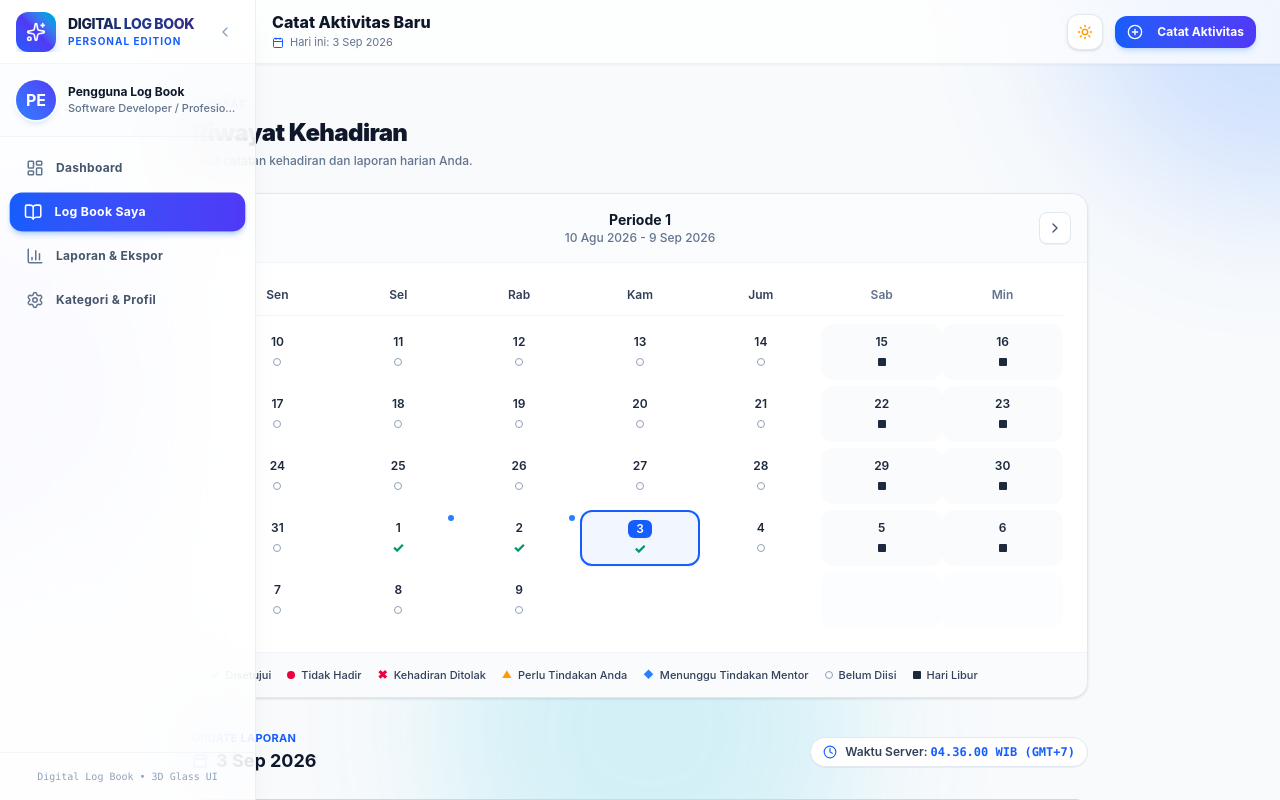
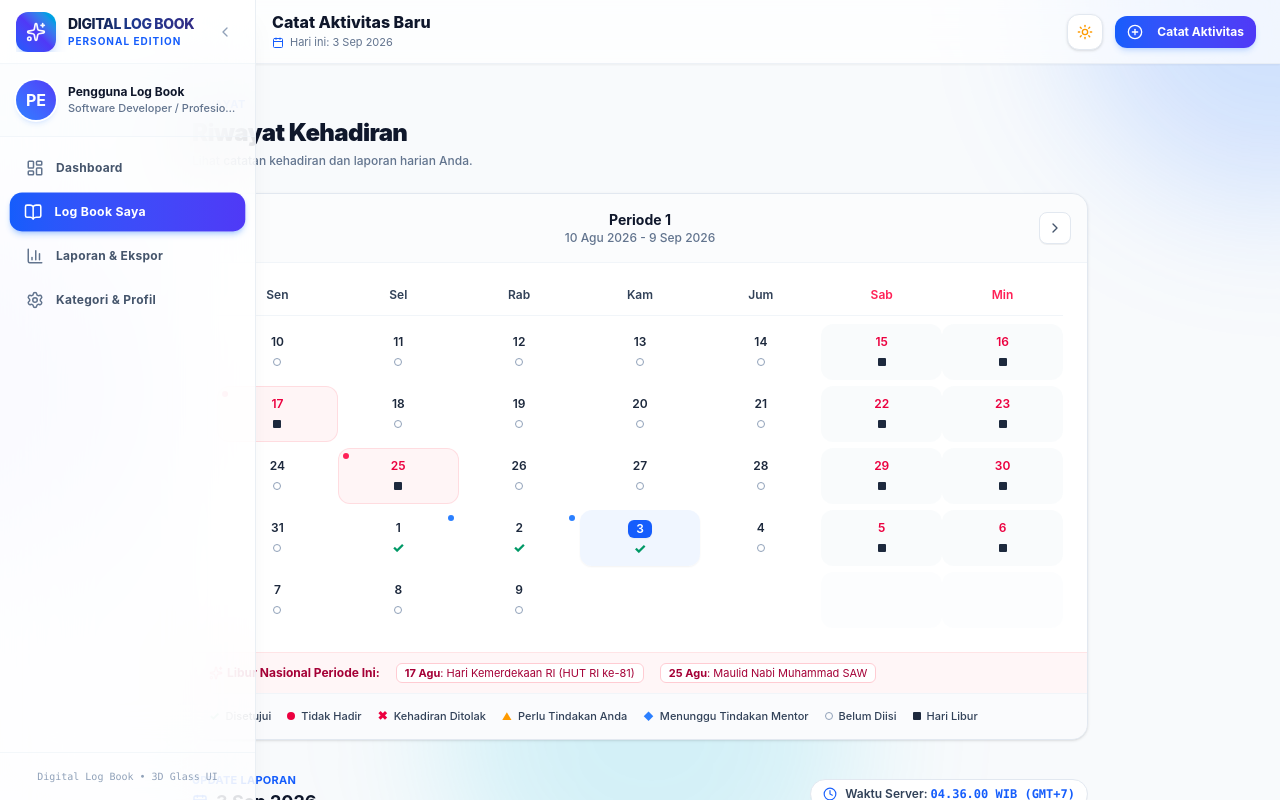
Before and after one commit to Muizlaq/digital-logbook, a Next.js app: page /logbook/new in a window 1280 px wide. Shown: the top 800 px of the page. Built offline with nearby package versions, Linux system fonts and the light colour scheme.

Commit message:
feat: integrate official Indonesian national holidays into attendance calendar

```diff
--- a/src/app/(dashboard)/logbook/new/page.tsx
+++ b/src/app/(dashboard)/logbook/new/page.tsx
@@ -31,7 +31,7 @@ import { Input } from "@/components/ui/input";
 import { Textarea } from "@/components/ui/textarea";
 import { Select } from "@/components/ui/select";
 import { Card, CardContent, CardHeader, CardTitle, CardDescription } from "@/components/ui/card";
-import { AttendanceCalendarPicker } from "@/components/logbook/attendance-calendar-picker";
+import { AttendanceCalendarPicker, NATIONAL_HOLIDAYS } from "@/components/logbook/attendance-calendar-picker";
 import { formatDate } from "@/lib/utils";
 import { toast } from "sonner";
 
@@ -127,6 +127,8 @@ export default function NewPersonalLogBookPage() {
 
     // If an existing record exists on that date, optionally pre-fill or alert
     const record = existingLogbooks.find((lb: any) => lb.activityDate === dateStr);
+    const holidayName = NATIONAL_HOLIDAYS[dateStr];
+
     if (record) {
       setValue("startTime", record.startTime || "08:30");
       setValue("endTime", record.endTime || "17:00");
@@ -139,6 +141,18 @@ export default function NewPersonalLogBookPage() {
       setValue("status", record.status || "COMPLETED");
       setAttachments(record.attachments || []);
       toast.info(`Memuat data catatan untuk ${formatDate(dateStr)}`);
+    } else if (holidayName) {
+      // Auto-set as National Holiday
+      setValue("status", "HOLIDAY");
+      setValue("title", `Hari Libur Nasional: ${holidayName}`);
+      setValue("location", "Libur Resmi");
+      setValue("description", `Hari Libur Resmi Nasional (${holidayName}).`);
+      setValue("outputResult", "Libur Nasional");
+      setValue("notes", "Libur resmi kalender nasional.");
+      setValue("startTime", "08:00");
+      setValue("endTime", "17:00");
+      setAttachments([]);
+      toast.info(`Tanggal ini adalah Hari Libur Nasional: ${holidayName}`);
     } else {
       // Reset to clean state for new record
       setValue("title", "");
@@ -334,6 +348,20 @@ export default function NewPersonalLogBookPage() {
             <span>Waktu Server: <strong className="font-mono text-blue-600 dark:text-blue-400">{serverTime || "10.43.44 WIB (GMT+7)"}</strong></span>
           </div>
         </div>
+
+        {NATIONAL_HOLIDAYS[selectedDate] && (
+          <div className="p-3.5 rounded-xl border border-rose-200 dark:border-rose-900/60 bg-rose-50/70 dark:bg-rose-950/40 flex items-center justify-between text-xs text-rose-900 dark:text-rose-200">
+            <div className="flex items-center gap-2">
+              <Palmtree className="h-4 w-4 text-rose-600 shrink-0" />
+              <span>
+                <strong>Hari Libur Nasional:</strong> {NATIONAL_HOLIDAYS[selectedDate]}. Form otomatis disesuaikan untuk status Libur Resmi.
+              </span>
+            </div>
+            <span className="font-bold text-[11px] bg-rose-600 text-white px-2 py-0.5 rounded-md">
+              Libur Resmi
+            </span>
+          </div>
+        )}
 
         {existingRecordForSelectedDate && (
           <div className="p-3.5 rounded-xl border border-blue-200 dark:border-blue-900/60 bg-blue-50/70 dark:bg-blue-950/40 flex items-center justify-between text-xs text-blue-900 dark:text-blue-200">
--- a/src/components/logbook/attendance-calendar-picker.tsx
+++ b/src/components/logbook/attendance-calendar-picker.tsx
@@ -4,12 +4,8 @@ import React, { useState, useEffect, useMemo } from "react";
 import {
   ChevronLeft,
   ChevronRight,
-  Check,
-  Circle,
-  Square,
-  Triangle,
-  X,
-  Diamond,
+  Sparkles,
+  Calendar as CalendarIcon,
 } from "lucide-react";
 
 export interface AttendanceRecord {
@@ -34,6 +30,17 @@ const DAYS_OF_WEEK = [
   { key: "sat", label: "Sab", isWeekend: true },
   { key: "sun", label: "Min", isWeekend: true },
 ];
+
+// Official Indonesian National Holidays (10 Aug 2026 - 9 Feb 2027)
+export const NATIONAL_HOLIDAYS: Record<string, string> = {
+  "2026-08-17": "Hari Kemerdekaan RI (HUT RI ke-81)",
+  "2026-08-25": "Maulid Nabi Muhammad SAW",
+  "2026-12-25": "Hari Raya Natal",
+  "2026-12-26": "Cuti Bersama Hari Raya Natal",
+  "2027-01-01": "Tahun Baru 2027 Masehi",
+  "2027-02-05": "Isra Mi'raj Nabi Muhammad SAW",
+  "2027-02-06": "Tahun Baru Imlek 2578 Kongzili",
+};
 
 // Definition of the 6 Internship Periods: 10 Agustus 2026 - 9 Februari 2027
 export const INTERNSHIP_PERIODS = [
@@ -141,6 +148,8 @@ export function AttendanceCalendarPicker({
       dateStr: string;
       isCurrentPeriod: boolean;
       isWeekend: boolean;
+      isNationalHoliday: boolean;
+      holidayName?: string;
       isBlank?: boolean;
     }
 
@@ -161,6 +170,7 @@ export function AttendanceCalendarPicker({
         dateStr: `blank-start-${i}`,
         isCurrentPeriod: false,
         isWeekend: i >= 5,
+        isNationalHoliday: false,
         isBlank: true,
       });
     }
@@ -173,12 +183,15 @@ export function AttendanceCalendarPicker({
       const d = String(cur.getDate()).padStart(2, "0");
       const dateStr = `${y}-${m}-${d}`;
       const dayOfWeek = (cur.getDay() + 6) % 7;
+      const isHoliday = Boolean(NATIONAL_HOLIDAYS[dateStr]);
 
       cells.push({
         dayNumber: cur.getDate(),
         dateStr,
         isCurrentPeriod: true,
         isWeekend: dayOfWeek >= 5,
+        isNationalHoliday: isHoliday,
+        holidayName: NATIONAL_HOLIDAYS[dateStr],
         isBlank: false,
       });
 
@@ -194,6 +207,7 @@ export function AttendanceCalendarPicker({
         dateStr: `blank-end-${i}`,
         isCurrentPeriod: false,
         isWeekend: colIdx >= 5,
+        isNationalHoliday: false,
         isBlank: true,
       });
     }
@@ -201,13 +215,18 @@ export function AttendanceCalendarPicker({
     return cells;
   }, [currentPeriod]);
 
+  // List of national holidays within this active period
+  const holidaysInPeriod = useMemo(() => {
+    return calendarCells.filter((c) => !c.isBlank && c.isNationalHoliday);
+  }, [calendarCells]);
+
   // Status icon renderer
   const renderCellStatus = (cell: (typeof calendarCells)[0], isSelected: boolean) => {
     if (cell.isBlank) return null;
 
     const record = attendanceMap.get(cell.dateStr);
 
-    // If there is an existing record
+    // If there is an existing recorded logbook
     if (record) {
       if (record.status === "COMPLETED" || record.status === "IN_PROGRESS") {
         return (
@@ -230,8 +249,8 @@ export function AttendanceCalendarPicker({
       }
     }
 
-    // Weekend default mark
-    if (cell.isWeekend) {
+    // National Holiday or Weekend default mark
+    if (cell.isNationalHoliday || cell.isWeekend) {
       return <span className="h-2 w-2 bg-slate-800 dark:bg-slate-300 inline-block rounded-[1px]" />;
     }
 
@@ -297,7 +316,7 @@ export function AttendanceCalendarPicker({
           {DAYS_OF_WEEK.map((d) => (
             <div
               key={d.key}
-              className={d.isWeekend ? "text-slate-500 dark:text-slate-400" : "text-slate-700 dark:text-slate-300"}
+              className={d.isWeekend ? "text-rose-500 dark:text-rose-400" : "text-slate-700 dark:text-slate-300"}
             >
               {d.label}
             </div>
@@ -326,14 +345,17 @@ export function AttendanceCalendarPicker({
                 type="button"
                 key={idx}
                 onClick={() => onSelectDate(cell.dateStr)}
+                title={cell.isNationalHoliday ? `${cell.holidayName} (Libur Nasional)` : undefined}
                 className={`flex flex-col items-center justify-center py-2 px-1 rounded-xl transition-all cursor-pointer relative group h-14 ${
-                  cell.isWeekend
-                    ? "bg-slate-50/80 dark:bg-slate-950/50"
-                    : "hover:bg-slate-50 dark:hover:bg-slate-800/60"
+                  cell.isNationalHoliday
+                    ? "bg-rose-50/70 dark:bg-rose-950/40 border border-rose-200/60 dark:border-rose-900/40"
+                    : cell.isWeekend
+                    ? "bg-slate-50/80 dark:bg-slate-950/50 border border-transparent"
+                    : "hover:bg-slate-50 dark:hover:bg-slate-800/60 border border-transparent"
                 } ${
                   isSelected
-                    ? "border-2 border-blue-600 bg-blue-50/80 dark:bg-blue-950/60 shadow-xs z-10"
-                    : "border border-transparent"
+                    ? "border-2 border-blue-600 bg-blue-50/90 dark:bg-blue-950/70 shadow-xs z-10"
+                    : ""
                 }`}
               >
                 {/* Date Number */}
@@ -341,6 +363,8 @@ export function AttendanceCalendarPicker({
                   className={`text-xs font-semibold mb-1 flex items-center justify-center ${
                     isSelected
                       ? "bg-blue-600 text-white font-bold h-6 px-2 rounded-md shadow-xs"
+                      : cell.isNationalHoliday || cell.isWeekend
+                      ? "text-rose-600 dark:text-rose-400 font-bold"
                       : "text-slate-800 dark:text-slate-200"
                   }`}
                 >
@@ -356,13 +380,32 @@ export function AttendanceCalendarPicker({
                 {hasLogbook && !isSelected && (
                   <span className="absolute top-1 right-1 h-1.5 w-1.5 rounded-full bg-blue-500" />
                 )}
+
+                {/* Small red dot for national holiday */}
+                {cell.isNationalHoliday && !isSelected && (
+                  <span className="absolute top-1 left-1 h-1.5 w-1.5 rounded-full bg-rose-500" title={cell.holidayName} />
+                )}
               </button>
             );
           })}
         </div>
       </div>
 
-      {/* 3. Legend / Keterangan Status Presensi (Kemnaker Standard) */}
+      {/* 3. National Holidays in this Period (Info Bar) */}
+      {holidaysInPeriod.length > 0 && (
+        <div className="px-4 py-2.5 bg-rose-50/60 dark:bg-rose-950/30 border-t border-rose-100 dark:border-rose-900/40 text-xs text-rose-800 dark:text-rose-300 flex flex-wrap items-center gap-x-4 gap-y-1">
+          <span className="font-bold flex items-center gap-1">
+            <Sparkles className="h-3.5 w-3.5 text-rose-600" /> Libur Nasional Periode Ini:
+          </span>
+          {holidaysInPeriod.map((h) => (
+            <span key={h.dateStr} className="text-[11px] bg-white dark:bg-slate-900 px-2 py-0.5 rounded-md border border-rose-200 dark:border-rose-900/50">
+              <strong>{h.dayNumber} {new Intl.DateTimeFormat("id-ID", { month: "short" }).format(new Date(h.dateStr))}</strong>: {h.holidayName}
+            </span>
+          ))}
+        </div>
+      )}
+
+      {/* 4. Legend / Keterangan Status Presensi (Kemnaker Standard) */}
       <div className="px-4 py-3.5 bg-slate-50/70 dark:bg-slate-950/60 border-t border-slate-100 dark:border-slate-800 flex flex-wrap items-center justify-center sm:justify-start gap-x-4 gap-y-2 text-[11px] text-slate-700 dark:text-slate-300 font-medium">
         <div className="flex items-center gap-1.5">
           <span className="text-emerald-600 dark:text-emerald-400 font-extrabold text-xs">✓</span>
```
